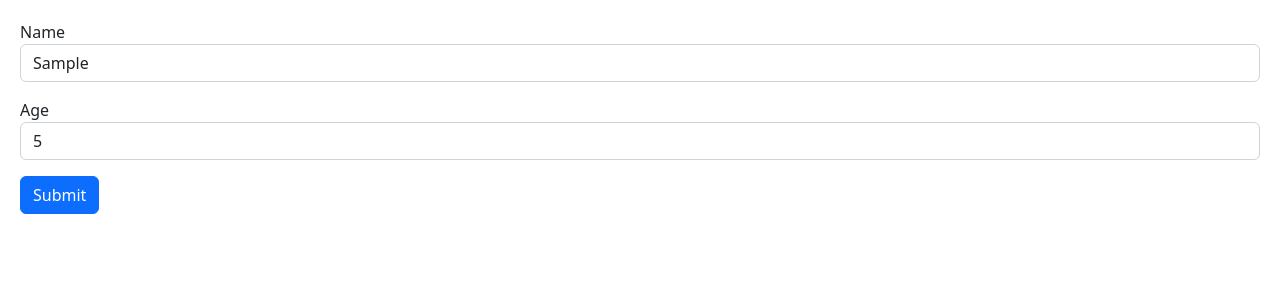
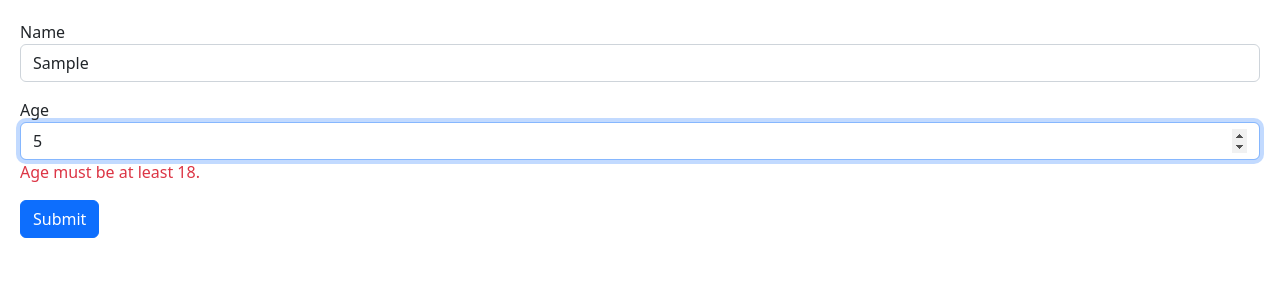
Before and after one commit to kiliantrauner92/game-hub, a React (Vite) app in the folder gaming-plattform/: page / in a window 1280 px wide. Both pictures are taken after typing "Sample", "5" into the empty fields and a click on the button "Submit". Shown: the top 300 px of the page. Built offline with nearby package versions, Linux system fonts and the light colour scheme.

Commit message:
Using library zod to handle validation errors and messages.

```diff
--- a/gaming-plattform/package.json
+++ b/gaming-plattform/package.json
@@ -9,13 +9,15 @@
     "preview": "vite preview"
   },
   "dependencies": {
+    "@hookform/resolvers": "^2.9.11",
     "bootstrap": "^5.2.3",
     "immer": "^9.0.19",
     "react": "^18.2.0",
     "react-dom": "^18.2.0",
     "react-hook-form": "7.43",
     "react-icons": "^4.7.1",
-    "styled-components": "^6.1.8"
+    "styled-components": "^6.1.8",
+    "zod": "^3.20.6"
   },
   "devDependencies": {
     "@types/react": "^18.0.27",
--- a/gaming-plattform/src/components/Form.tsx
+++ b/gaming-plattform/src/components/Form.tsx
@@ -1,17 +1,23 @@
 import React, { FormEvent, useState } from "react";
 import { useForm, FieldValues } from "react-hook-form";
+import { z } from "zod";
+import { zodResolver } from "@hookform/resolvers/zod";
 
-interface FormData {
-  name: string;
-  age: number;
-}
+const schema = z.object({
+  name: z.string().min(3, { message: "Name must at least have 3 characters." }),
+  age: z
+    .number({ invalid_type_error: "Age field is required." })
+    .min(18, { message: "Age must be at least 18." }),
+});
+
+type FormData = z.infer<typeof schema>;
 
 const Form = () => {
   const {
     register,
     handleSubmit,
     formState: { errors },
-  } = useForm<FormData>();
+  } = useForm<FormData>({ resolver: zodResolver(schema) });
   console.log(errors);
 
   // send data to server in the future
@@ -25,17 +31,12 @@
           Name
         </label>
         <input
-          {...register("name", { required: true, minLength: 3, maxLength: 20 })}
+          {...register("name")}
           id="name"
           type="text"
           className="form-control"
         />
-        {errors.name?.type === "required" && (
-          <p className="text-danger">The name is required.</p>
-        )}
-        {errors.name?.type === "minLength" && (
-          <p className="text-danger">The name must be at least 3 characters.</p>
-        )}
+        {errors.name && <p className="text-danger">{errors.name.message}</p>}
       </div>
       {/* create this with:  div.mb-3>label.form+input[type=number].form-control*/}
       <div className="mb-3">
@@ -43,11 +44,12 @@
           Age
         </label>
         <input
-          {...register("age")}
+          {...register("age", { valueAsNumber: true })}
           id="age"
           type="number"
           className="form-control"
         />
+        {errors.age && <p className="text-danger">{errors.age.message}</p>}
       </div>
       {/* create this with: button.btn.btn-primary */}
       <button className="btn btn-primary" type="submit">
```
Also changed, not shown: 1 other file (tests, documents, lock files or other folders).
